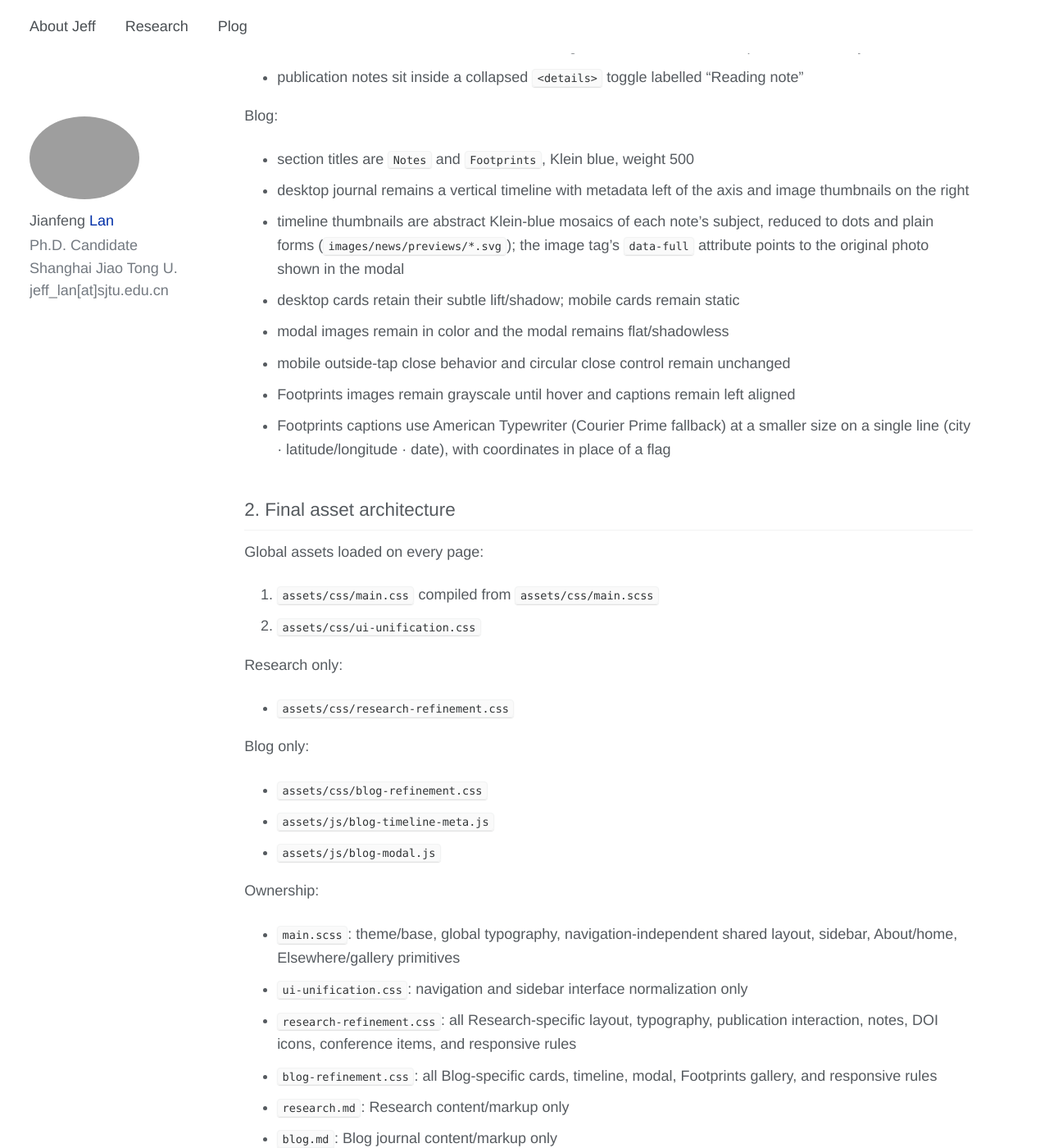
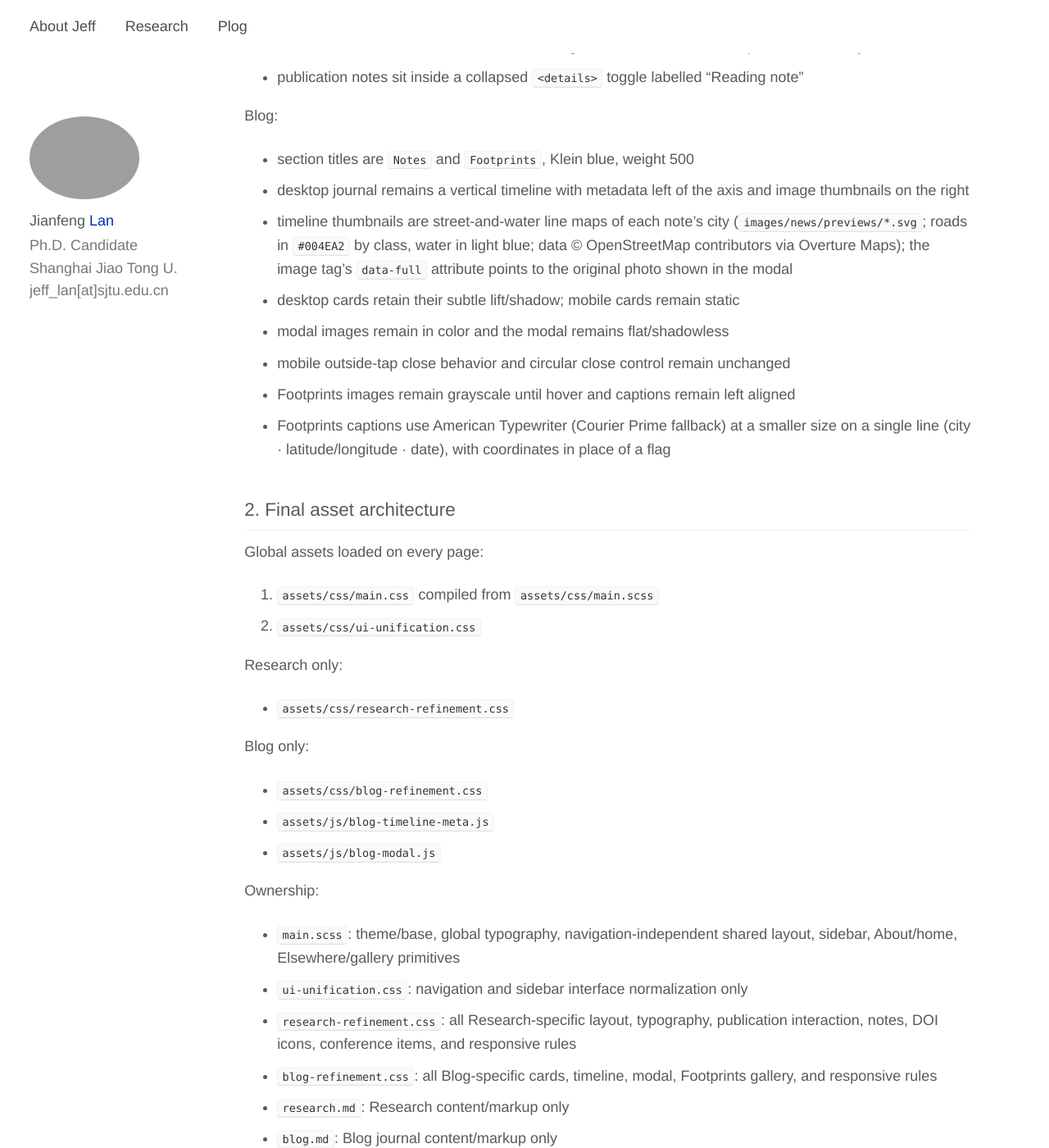
Before and after one commit to jianfenglan/jianfenglan.github.io, a Jekyll site: the page built from STYLE_MAINTENANCE.md, in a window 1280 px wide and 1400 px high, scrolled down 939 px. Shown: the whole window at 82% size. Built offline with Jekyll 4.4.1, drawn with Linux system fonts in a browser that asks for light colours; our own code applies the rules of GitHub Pages for plain Markdown files.

Commit message:
Plog note previews: street-and-water line maps of each city
Previews are drawn from OpenStreetMap data (via Overture Maps): roads by
class in #004EA2, water in light blue. Adds the required OSM attribution
under the Notes timeline.

Co-Authored-By: Claude Opus 5.5 <noreply@anthropic.com>
Claude-Session: https://claude.ai/code/session_01UgZNdYV82c5EYkk3SVHzK8

```diff
--- a/STYLE_MAINTENANCE.md
+++ b/STYLE_MAINTENANCE.md
@@ -26,7 +26,7 @@ Research:
 Blog:
 - section titles are `Notes` and `Footprints`, Klein blue, weight 500
 - desktop journal remains a vertical timeline with metadata left of the axis and image thumbnails on the right
-- timeline thumbnails are abstract Klein-blue mosaics of each note's subject, reduced to dots and plain forms (`images/news/previews/*.svg`); the image tag's `data-full` attribute points to the original photo shown in the modal
+- timeline thumbnails are street-and-water line maps of each note's city (`images/news/previews/*.svg`; roads in `#004EA2` by class, water in light blue; data © OpenStreetMap contributors via Overture Maps); the image tag's `data-full` attribute points to the original photo shown in the modal
 - desktop cards retain their subtle lift/shadow; mobile cards remain static
 - modal images remain in color and the modal remains flat/shadowless
 - mobile outside-tap close behavior and circular close control remain unchanged
--- a/_includes/head.html
+++ b/_includes/head.html
@@ -14,7 +14,7 @@
 
 {% if page.url == "/plog/" %}
 <link href="https://fonts.googleapis.com/css2?family=Courier+Prime&display=swap" rel="stylesheet">
-<link rel="stylesheet" href="{{ '/assets/css/blog-refinement.css' | relative_url }}?v=20261018b">
+<link rel="stylesheet" href="{{ '/assets/css/blog-refinement.css' | relative_url }}?v=20261018c">
 <script defer src="{{ '/assets/js/blog-timeline-meta.js' | relative_url }}?v=20260831c"></script>
 <script defer src="{{ '/assets/js/blog-modal.js' | relative_url }}?v=20261018a"></script>
 {% endif %}
```
Also changed, not shown: assets/css/blog-refinement.css (+15 -0 lines), plog.md (+2 -0 lines), images/news/previews/AEJMC25.svg, images/news/previews/BNU.svg, images/news/previews/HKBU25.svg, images/news/previews/IAMCR2025.svg, images/news/previews/ICA2024.svg, images/news/previews/ICA2025.svg, images/news/previews/ICA2026.svg, images/news/previews/ICA2302.svg, images/news/previews/NCA.svg, images/news/previews/NCA25.svg, images/news/previews/PCST.svg, images/news/previews/PKUSZ.svg, 1 more files.
